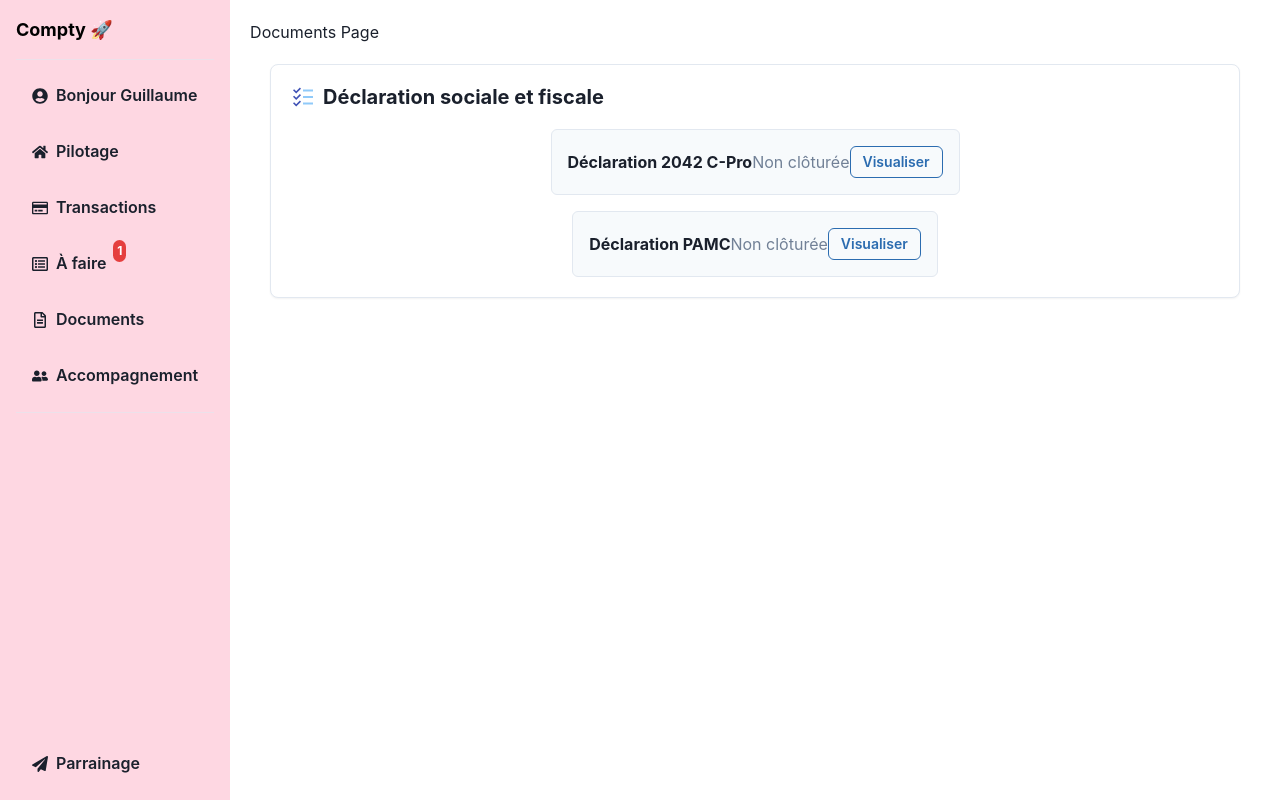
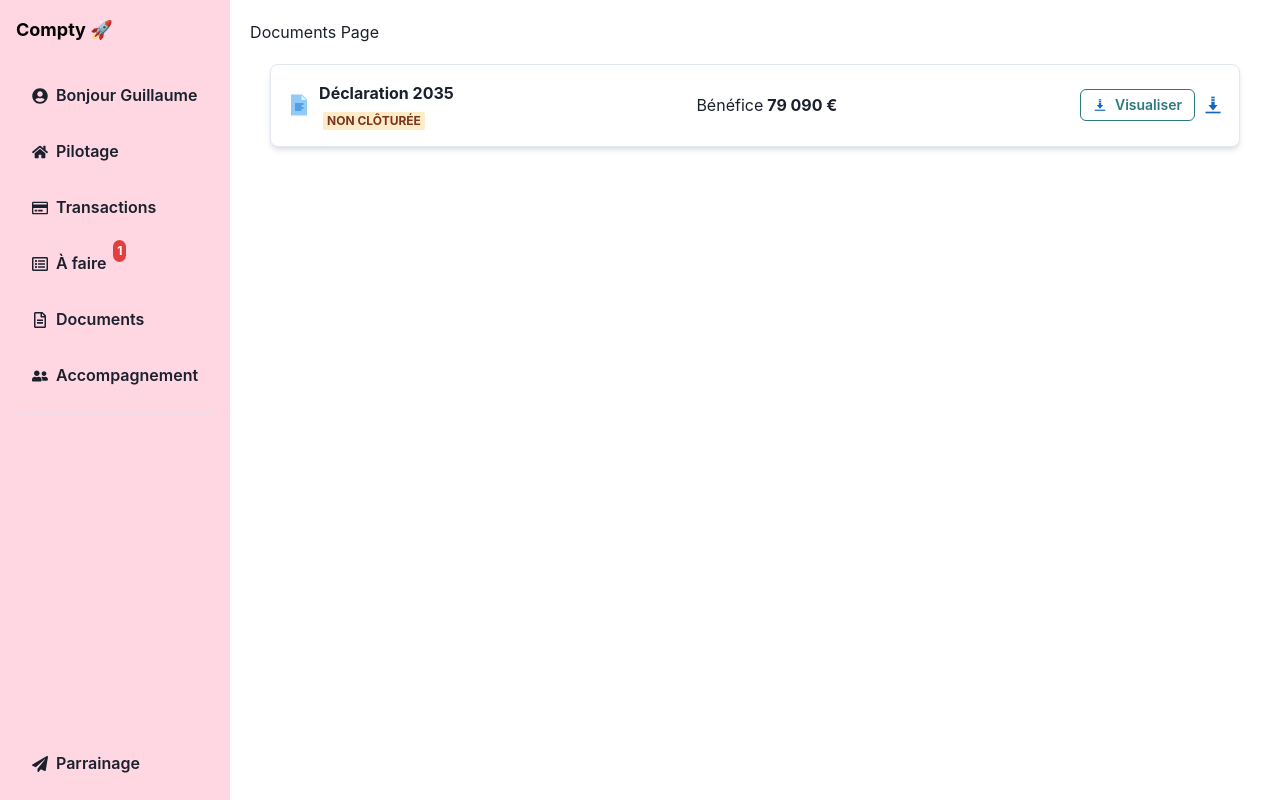
Before and after one commit to lizardspace2/compty10042024, a React (Vite) app: page /documents in a window 1280 px wide. Built offline with nearby package versions, Linux system fonts and the light colour scheme.

Commit message:
ssssssssssdd

```diff
--- a/src/components/Documents/components/DeclarationDocument.jsx
+++ b/src/components/Documents/components/DeclarationDocument.jsx
@@ -1,58 +1,76 @@
 import React from 'react';
-import { Box, VStack, Heading, Flex, Text, Button, useColorModeValue, Icon } from '@chakra-ui/react';
-import { FcTodoList } from 'react-icons/fc'; // Importing a similar icon, as I cannot see the exact icon used
+import {
+  Box,
+  Flex,
+  Text,
+  Button,
+  Icon,
+  Badge,
+  useColorModeValue,
+} from '@chakra-ui/react';
+import { FcDocument, FcDownload } from "react-icons/fc";
 
-const TaskList = ({ title, tasks }) => {
-  const cardBg = useColorModeValue('white', 'gray.700');
+const TaskCard = ({
+  title,
+  status,
+  detailLabel,
+  detailValue,
+  buttonText
+}) => {
+  const boxBg = useColorModeValue('white', 'gray.700');
+  const boxShadow = useColorModeValue('md', 'dark-lg');
   const borderColor = useColorModeValue('gray.200', 'gray.600');
 
   return (
-    <Box
+    <Flex
       borderWidth="1px"
       borderRadius="lg"
+      w="full"
+      bg={boxBg}
+      boxShadow={boxShadow}
       borderColor={borderColor}
-      p={5}
-      bg={cardBg}
-      shadow="sm"
+      align="center"
+      justify="space-between"
+      p={4}
     >
-      <Flex align="center" mb={5}>
-        <Icon as={FcTodoList} boxSize={6} mr={2} />
-        <Heading size="md">{title}</Heading>
+      <Flex align="center">
+        <Icon as={FcDocument} boxSize={6} />
+        <Box ml={2}>
+          <Text fontWeight="bold">{title}</Text>
+          <Badge colorScheme="orange" ml={1} mt={1}>
+            {status}
+          </Badge>
+        </Box>
       </Flex>
-      <VStack spacing={4}>
-        {tasks.map((task, index) => (
-          <Flex
-            key={index}
-            justify="space-between"
-            align="center"
-            borderWidth="1px"
-            borderRadius="md"
-            borderColor={borderColor}
-            p={4}
-            bg={useColorModeValue('gray.50', 'gray.600')}
-            _hover={{ bg: useColorModeValue('gray.100', 'gray.500') }}
-          >
-            <Text fontWeight="bold">{task.name}</Text>
-            <Text color={useColorModeValue('gray.500', 'gray.400')}>{task.status}</Text>
-            <Button colorScheme="blue" variant="outline" size="sm">{task.buttonText}</Button>
-          </Flex>
-        ))}
-      </VStack>
-    </Box>
+
+      <Flex align="center">
+        <Text>{detailLabel}</Text>
+        <Text fontWeight="bold" ml={1}>
+          {detailValue}
+        </Text>
+      </Flex>
+
+      <Flex align="center">
+        <Button leftIcon={<Icon as={FcDownload} />} colorScheme="teal" variant="outline" size="sm" mr={2}>
+          {buttonText}
+        </Button>
+        <Icon as={FcDownload} boxSize={5} />
+      </Flex>
+    </Flex>
   );
 };
 
 // Usage example
 const DeclarationDocument = () => {
-  const tasks = [
-    { name: 'Déclaration 2042 C-Pro', status: 'Non clôturée', buttonText: 'Visualiser' },
-    { name: 'Déclaration PAMC', status: 'Non clôturée', buttonText: 'Visualiser' },
-    // ... more tasks
-  ];
-
   return (
     <Box p={5}>
-      <TaskList title="Déclaration sociale et fiscale" tasks={tasks} />
+      <TaskCard
+        title="Déclaration 2035"
+        status="Non clôturée"
+        detailLabel="Bénéfice"
+        detailValue="79 090 €"
+        buttonText="Visualiser"
+      />
     </Box>
   );
 };
```
